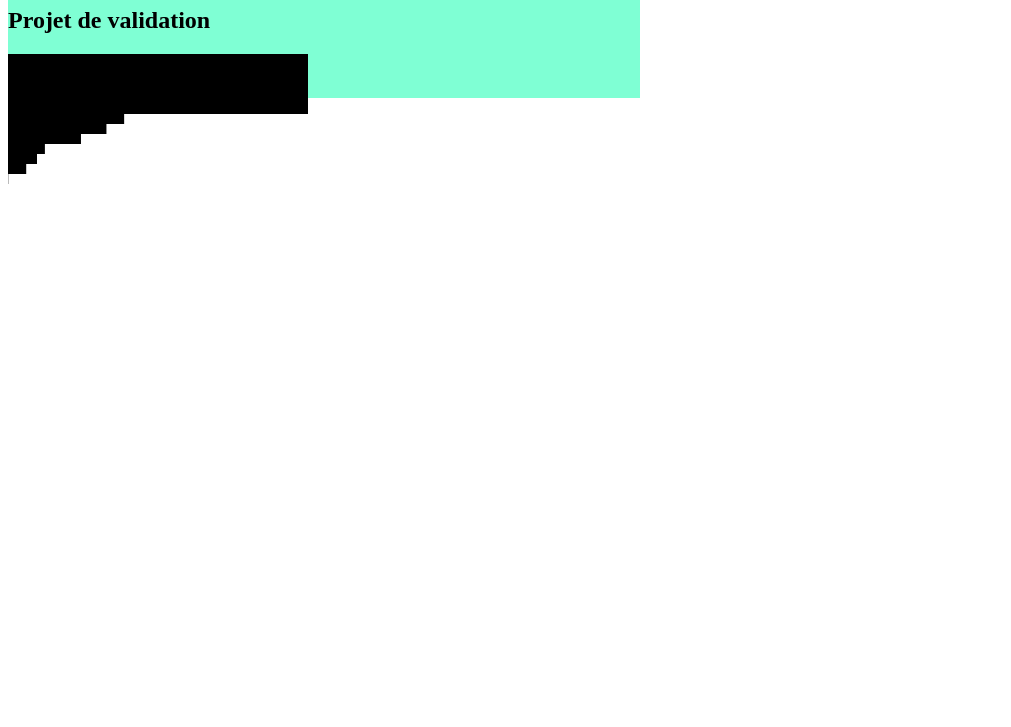
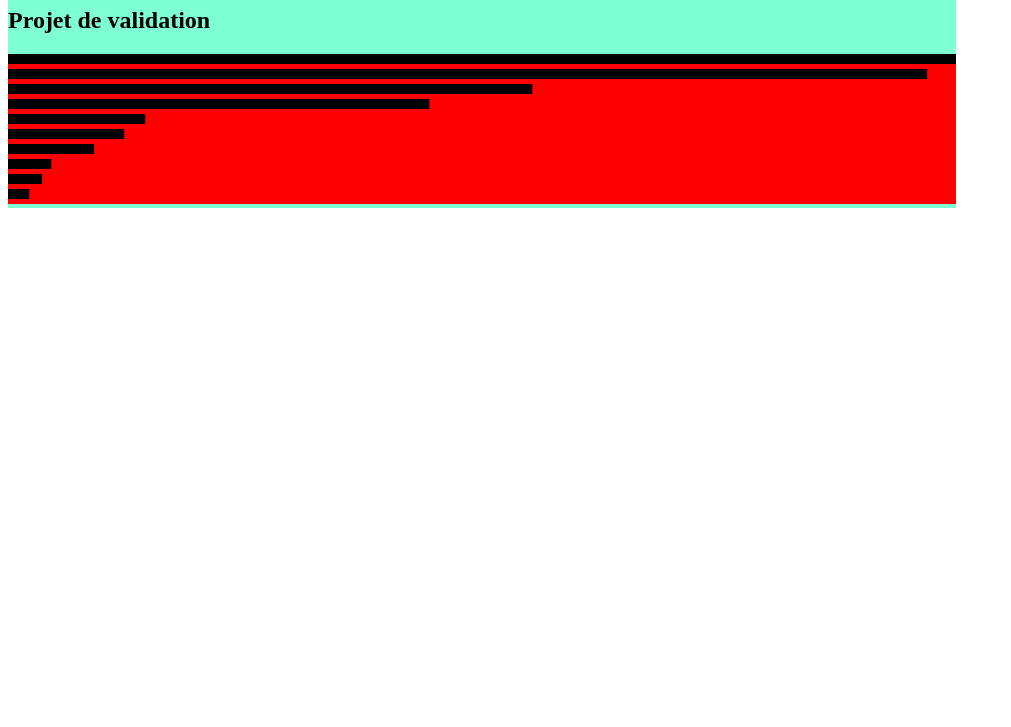
Before and after one commit to gregoiregavin/datavis-2022, a plain HTML site: page index.html in a window 1280 px wide. Shown: the part 73-800 px from the top of the page, without its empty margins (0-1011 px from the left). Drawn offline with nearby package versions, Linux system fonts and the light colour scheme.

Commit message:
scale wip

```diff
--- a/global.css
+++ b/global.css
@@ -1,5 +1,4 @@
 .wrapper {
     background-color:aquamarine;
-    height:150px;
-    width: 50%;
+    width: 75%;
 }
--- a/index.html
+++ b/index.html
@@ -14,6 +14,9 @@
 <body>
     <script>
 
+        // CONSTANTES
+        CANVAS_WIDTH = 1280
+
         // TABLEAUX
 
         let colNames = {
@@ -28,24 +31,13 @@
             'ReleaseYear': 'Date de sortie'
         }
 
-        athletes = [
-            { name: "Floyd Mayweather", sport: "Boxing", nation: "United States", earnings: 285 },
-            { name: "Lionel Messi", sport: "Soccer", nation: "Argentina", earnings: 111 },
-            { name: "Cristiano Ronaldo", sport: "Soccer", nation: "Portugal", earnings: 108 },
-            { name: "Conor McGregor", sport: "MMA", nation: "Ireland", earnings: 99 },
-            { name: "Neymar", sport: "Soccer", nation: "Brazil", earnings: 90 },
-            { name: "LeBron James", sport: "Basketball", nation: "United States", earnings: 85.5 },
-            { name: "Roger Federer", sport: "Tennis", nation: "Switzerland", earnings: 77.2 },
-            { name: "Stephen Curry", sport: "Basketball", nation: "United States", earnings: 76.9 },
-            { name: "Matt Ryan", sport: "Football", nation: "United States", earnings: 67.3 },
-            { name: "Matthew Stafford", sport: "Football", nation: "United States", earnings: 59.5 }
-        ]
-
         // CONSTRUCTION DE LA PAGE
 
         let wrapper = d3.select('body')
             .append('div')
             .classed('wrapper', true)
+            .style('background', 'aquamarine')
+            .style('width', CANVAS_WIDTH)
 
         let pageTitle = wrapper.append('h1')
             .classed('pageTitle', true)
@@ -55,11 +47,10 @@
             .classed('pageSubTitle', true)
             .html('Projet de validation')
 
-        let table = wrapper.append('table')
-        let thead = table.append('thead')
-        let tbody = table.append('tbody')
-
-        let svg = wrapper.append('svg').classed('canvas', true)
+        let svg = wrapper.append('svg')
+                            .classed('canvas', true)
+                            .style('background', 'red')
+                            .style('width', '100%')
 
         // RÉCUPÉRATION DES DONNÉES
 
@@ -82,7 +73,16 @@
                                     .rollup(d => d3.sum(d, g => g.Top_Country_Earnings))
                                     .entries(data)
 
-            //console.log(moneyParGenre)
+
+            let extentMoney = d3.extent(moneyParGenre,d=>d.value)
+            //console.log(extentMoney)
+
+            // Échelle
+            let echelle = d3.scaleLinear()
+                                .domain(extentMoney) //unités observables
+                                .range([0, CANVAS_WIDTH]) //unités à afficher
+
+
 
             function main(inData) {
 
@@ -90,7 +90,7 @@
                     return b.value - a.value
                 })
 
-                console.log(inData)
+                //console.log(inData)
 
                 let rectangles = svg.selectAll('rect')
                 let rectanglesData = rectangles.data(inData)
@@ -98,9 +98,9 @@
                 rectanglesData.enter()
                                 .append('rect')
                                 .attr('x', 0)
-                                .attr('y', (d, i) => i*10)
-                                .attr('width', d => d.value*0.00001)
-                                .attr('height', 30)
+                                .attr('y', (d, i) => i * 15)
+                                .attr('width', d => echelle(d.value))
+                                .attr('height', 10)
             }
 
             main(moneyParGenre)
```
